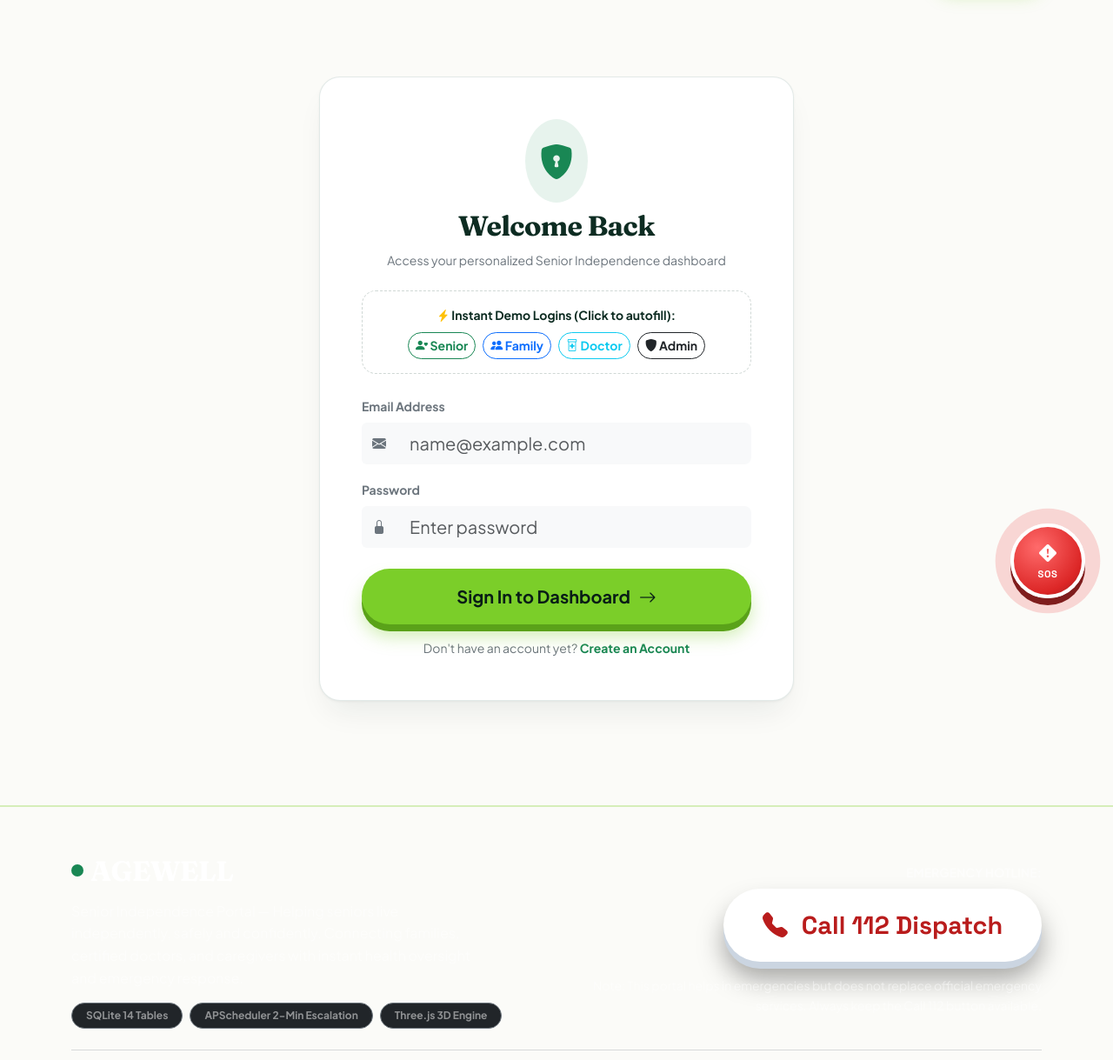
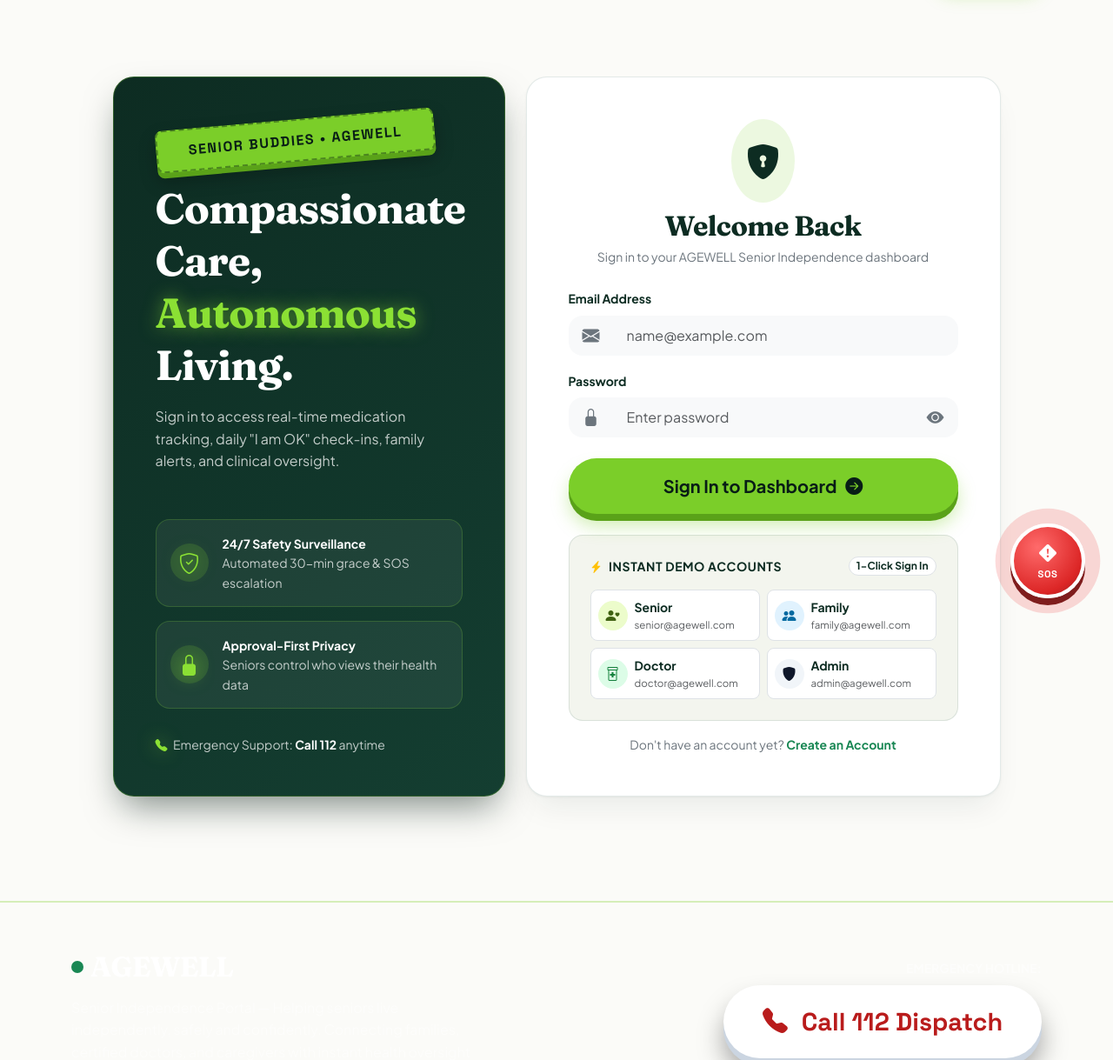
Before and after one commit to ARIPRAKASH32/AGEWELL, a Flask app: page /login in a window 1280 px wide. Shown: the part 80-1299 px from the top of the page at 87% size. Run offline with Flask 3, Linux system fonts and the light colour scheme.

Commit message:
feat(auth-ui): upgrade login page with premium 2-column design & 1-click demo accounts
- Fix truncated fillDemoLogin() syntax error in static/js/main.js
- Add 1-click instant sign-in support for Senior, Family, Doctor, and Admin demo accounts
- Upgrade login.html to a premium 2-column Senior Buddies forest-lime layout
- Add password visibility toggle and tactile hover micro-interactions

```diff
--- a/static/css/style.css
+++ b/static/css/style.css
@@ -611,6 +611,27 @@ h1, h2, h3, .font-serif {
   color: var(--primary-950);
 }
 
+/* Premium Login Demo Account Tiles & Form Focus */
+.demo-account-btn {
+  transition: transform 0.2s cubic-bezier(0.2, 0.8, 0.2, 1), box-shadow 0.2s ease, border-color 0.2s ease;
+  cursor: pointer;
+}
+
+.demo-account-btn:hover {
+  transform: translateY(-3px);
+  border-color: var(--accent-500) !important;
+  box-shadow: 0 8px 18px rgba(13, 44, 34, 0.08);
+}
+
+.demo-account-btn:active {
+  transform: translateY(0);
+}
+
+.form-control:focus {
+  box-shadow: 0 0 0 3px rgba(123, 206, 41, 0.28) !important;
+  background-color: #ffffff !important;
+}
+
 @media (max-width: 768px) {
   .floating-sos-btn {
     width: 70px;
--- a/static/js/main.js
+++ b/static/js/main.js
@@ -166,7 +166,7 @@ function initSOSCountdown(secondsRemaining, escalationStep, totalSteps) {
 }
 
 // 7. Demo Account Fast Login Switcher
-function fillDemoLogin(role) {
+function fillDemoLogin(role, autoSubmit = false) {
   const emailInput = document.getElementById('login-email');
   const passInput = document.getElementById('login-password');
   if (!emailInput || !passInput) return;
@@ -178,9 +178,23 @@ function fillDemoLogin(role) {
     'admin':  { email: 'admin@agewell.com',  pass: 'password123' }
   };
 
+  const creds = credentials[role];
+  if (!creds) return;
+
+  emailInput.value = creds.email;
+  passInput.value = creds.pass;
+
+  if (typeof playTone === 'function') playTone('success');
+
+  if (autoSubmit) {
+    const form = emailInput.closest('form');
+    if (form) form.submit();
+  }
+}
+
 // 8. Dynamic Theme Switcher System
 function initTheme() {
-  const savedTheme = localStorage.getItem('agewell_theme') || 'oceanic';
+  const savedTheme = localStorage.getItem('agewell_theme') || 'forest';
   setAppTheme(savedTheme, false);
 }
 
--- a/templates/auth/login.html
+++ b/templates/auth/login.html
@@ -4,69 +4,152 @@
 
 {% block content %}
 <div class="container py-5">
-  <div class="row justify-content-center">
-    <div class="col-md-8 col-lg-6">
+  <div class="row justify-content-center align-items-stretch g-4">
 
-      <!-- 3D Login Card -->
-      <div class="card-3d p-4 p-md-5 bg-white">
-        <div class="text-center mb-4">
-          <div class="d-inline-flex p-3 rounded-circle bg-success bg-opacity-10 text-success mb-2">
-            <i class="bi bi-shield-lock-fill fs-1"></i>
-          </div>
-          <h2 class="font-serif fw-bold text-forest-900">Welcome Back</h2>
-          <p class="text-secondary small">Access your personalized Senior Independence dashboard</p>
+    <!-- Left Column: Premium Branded Forest Panel -->
+    <div class="col-lg-5 d-none d-lg-flex">
+      <div class="card-3d card-3d-forest p-5 w-100 d-flex flex-column justify-content-between position-relative overflow-hidden">
+        <div>
+          <span class="difference-badge-3d mb-4">SENIOR BUDDIES • AGEWELL</span>
+          <h1 class="font-serif display-5 fw-bold text-white mb-3 lh-sm">
+            Compassionate Care, <span class="text-lime">Autonomous</span> Living.
+          </h1>
+          <p class="text-white-50 fs-6 mb-4">
+            Sign in to access real-time medication tracking, daily "I am OK" check-ins, family alerts, and clinical oversight.
+          </p>
         </div>
 
-        <!-- Fast Demo Credentials Pill Switcher -->
-        <div class="p-3 rounded-4 mb-4" style="background: var(--cream-200); border: 1px dashed rgba(20, 62, 49, 0.2);">
-          <div class="small fw-bold text-forest-900 mb-2 text-center">
-            <i class="bi bi-lightning-charge-fill text-warning"></i> Instant Demo Logins (Click to autofill):
+        <div class="d-flex flex-column gap-3 my-4">
+          <div class="p-3 rounded-4 d-flex align-items-center gap-3" style="background: rgba(255, 255, 255, 0.06); border: 1px solid rgba(139, 224, 52, 0.2);">
+            <div class="rounded-circle d-flex align-items-center justify-content-center flex-shrink-0" style="width: 44px; height: 44px; background: rgba(139, 224, 52, 0.15);">
+              <i class="bi bi-shield-check text-lime fs-4"></i>
+            </div>
+            <div>
+              <div class="fw-bold text-white small">24/7 Safety Surveillance</div>
+              <div class="text-white-50 small">Automated 30-min grace & SOS escalation</div>
+            </div>
           </div>
-          <div class="d-flex flex-wrap gap-2 justify-content-center">
-            <button type="button" class="btn btn-sm btn-outline-success rounded-pill fw-bold" onclick="fillDemoLogin('senior')">
-              <i class="bi bi-person-heart"></i> Senior
-            </button>
-            <button type="button" class="btn btn-sm btn-outline-primary rounded-pill fw-bold" onclick="fillDemoLogin('family')">
-              <i class="bi bi-people-fill"></i> Family
-            </button>
-            <button type="button" class="btn btn-sm btn-outline-info rounded-pill fw-bold" onclick="fillDemoLogin('doctor')">
-              <i class="bi bi-prescription2"></i> Doctor
-            </button>
-            <button type="button" class="btn btn-sm btn-outline-dark rounded-pill fw-bold" onclick="fillDemoLogin('admin')">
-              <i class="bi bi-shield-fill"></i> Admin
-            </button>
+
+          <div class="p-3 rounded-4 d-flex align-items-center gap-3" style="background: rgba(255, 255, 255, 0.06); border: 1px solid rgba(139, 224, 52, 0.2);">
+            <div class="rounded-circle d-flex align-items-center justify-content-center flex-shrink-0" style="width: 44px; height: 44px; background: rgba(139, 224, 52, 0.15);">
+              <i class="bi bi-lock-fill text-lime fs-4"></i>
+            </div>
+            <div>
+              <div class="fw-bold text-white small">Approval-First Privacy</div>
+              <div class="text-white-50 small">Seniors control who views their health data</div>
+            </div>
           </div>
         </div>
 
-        <form action="{{ url_for('login') }}" method="POST">
+        <div class="small text-white-50">
+          <i class="bi bi-telephone-fill text-lime me-1"></i> Emergency Support: <strong class="text-white">Call 112</strong> anytime
+        </div>
+      </div>
+    </div>
+
+    <!-- Right Column: Premium Login & Instant Demo Accounts -->
+    <div class="col-md-10 col-lg-6">
+      <div class="card-3d p-4 p-md-5 bg-white h-100">
+        <div class="text-center mb-4">
+          <div class="d-inline-flex p-3 rounded-circle mb-2" style="background: rgba(123, 206, 41, 0.14); color: var(--primary-900);">
+            <i class="bi bi-shield-lock-fill fs-1"></i>
+          </div>
+          <h2 class="font-serif fw-bold text-forest-900 mb-1">Welcome Back</h2>
+          <p class="text-secondary small mb-0">Sign in to your AGEWELL Senior Independence dashboard</p>
+        </div>
+
+        <form action="{{ url_for('login') }}" method="POST" id="login-form">
           <div class="mb-3">
-            <label class="form-label fw-bold text-secondary small">Email Address</label>
-            <div class="input-group">
-              <span class="input-group-text bg-light border-0"><i class="bi bi-envelope-fill text-secondary"></i></span>
-              <input type="email" id="login-email" name="email" class="form-control form-control-lg bg-light border-0" placeholder="name@example.com" required>
+            <label class="form-label fw-bold text-forest-900 small">Email Address</label>
+            <div class="input-group input-group-lg">
+              <span class="input-group-text bg-light border-0 rounded-start-4 px-3"><i class="bi bi-envelope-fill text-secondary"></i></span>
+              <input type="email" id="login-email" name="email" class="form-control bg-light border-0 rounded-end-4 fs-6" placeholder="name@example.com" required>
             </div>
           </div>
 
           <div class="mb-4">
-            <label class="form-label fw-bold text-secondary small">Password</label>
-            <div class="input-group">
-              <span class="input-group-text bg-light border-0"><i class="bi bi-lock-fill text-secondary"></i></span>
-              <input type="password" id="login-password" name="password" class="form-control form-control-lg bg-light border-0" placeholder="Enter password" required>
+            <label class="form-label fw-bold text-forest-900 small">Password</label>
+            <div class="input-group input-group-lg">
+              <span class="input-group-text bg-light border-0 rounded-start-4 px-3"><i class="bi bi-lock-fill text-secondary"></i></span>
+              <input type="password" id="login-password" name="password" class="form-control bg-light border-0 fs-6" placeholder="Enter password" required>
+              <button class="btn bg-light border-0 rounded-end-4 px-3 text-secondary" type="button" onclick="const p = document.getElementById('login-password'); p.type = p.type === 'password' ? 'text' : 'password'; this.querySelector('i').classList.toggle('bi-eye-fill'); this.querySelector('i').classList.toggle('bi-eye-slash-fill');" title="Toggle password visibility">
+                <i class="bi bi-eye-fill"></i>
+              </button>
             </div>
           </div>
 
-          <button type="submit" class="btn-3d btn-3d-lime w-100 py-3 fs-5 mb-3">
-            Sign In to Dashboard <i class="bi bi-arrow-right"></i>
+          <button type="submit" class="btn-3d btn-3d-lime w-100 py-3 fs-5 mb-4">
+            Sign In to Dashboard <i class="bi bi-arrow-right-circle-fill"></i>
           </button>
+        </form>
 
-          <div class="text-center small text-secondary">
-            Don't have an account yet?
-            <a href="{{ url_for('register') }}" class="fw-bold text-success text-decoration-none">Create an Account</a>
+        <!-- Instant 1-Click Demo Accounts -->
+        <div class="p-3 p-md-4 rounded-4 mb-3" style="background: var(--surface-subtle); border: 1px solid var(--surface-border);">
+          <div class="d-flex justify-content-between align-items-center mb-3">
+            <span class="small fw-bold text-forest-900 text-uppercase" style="letter-spacing: 0.04em;">
+              <i class="bi bi-lightning-charge-fill text-warning me-1"></i> Instant Demo Accounts
+            </span>
+            <span class="badge bg-white text-forest-900 border rounded-pill px-2 py-1 small">1-Click Sign In</span>
           </div>
-        </form>
+
+          <div class="row g-2">
+            <div class="col-6">
+              <button type="button" class="demo-account-btn w-100 text-start p-2 rounded-3 border bg-white d-flex align-items-center gap-2" onclick="fillDemoLogin('senior', true)">
+                <span class="rounded-circle d-flex align-items-center justify-content-center flex-shrink-0" style="width: 34px; height: 34px; background: #ecfccb; color: #3f6212;">
+                  <i class="bi bi-person-heart"></i>
+                </span>
+                <div class="overflow-hidden">
+                  <div class="fw-bold text-forest-900 small lh-tight">Senior</div>
+                  <div class="text-muted text-truncate" style="font-size: 0.72rem;">senior@agewell.com</div>
+                </div>
+              </button>
+            </div>
+
+            <div class="col-6">
+              <button type="button" class="demo-account-btn w-100 text-start p-2 rounded-3 border bg-white d-flex align-items-center gap-2" onclick="fillDemoLogin('family', true)">
+                <span class="rounded-circle d-flex align-items-center justify-content-center flex-shrink-0" style="width: 34px; height: 34px; background: #e0f2fe; color: #0369a1;">
+                  <i class="bi bi-people-fill"></i>
+                </span>
+                <div class="overflow-hidden">
+                  <div class="fw-bold text-forest-900 small lh-tight">Family</div>
+                  <div class="text-muted text-truncate" style="font-size: 0.72rem;">family@agewell.com</div>
+                </div>
+              </button>
+            </div>
+
+            <div class="col-6">
+              <button type="button" class="demo-account-btn w-100 text-start p-2 rounded-3 border bg-white d-flex align-items-center gap-2" onclick="fillDemoLogin('doctor', true)">
+                <span class="rounded-circle d-flex align-items-center justify-content-center flex-shrink-0" style="width: 34px; height: 34px; background: #dcfce7; color: #15803d;">
+                  <i class="bi bi-prescription2"></i>
+                </span>
+                <div class="overflow-hidden">
+                  <div class="fw-bold text-forest-900 small lh-tight">Doctor</div>
+                  <div class="text-muted text-truncate" style="font-size: 0.72rem;">doctor@agewell.com</div>
+                </div>
+              </button>
+            </div>
+
+            <div class="col-6">
+              <button type="button" class="demo-account-btn w-100 text-start p-2 rounded-3 border bg-white d-flex align-items-center gap-2" onclick="fillDemoLogin('admin', true)">
+                <span class="rounded-circle d-flex align-items-center justify-content-center flex-shrink-0" style="width: 34px; height: 34px; background: #f1f5f9; color: #0f172a;">
+                  <i class="bi bi-shield-fill"></i>
+                </span>
+                <div class="overflow-hidden">
+                  <div class="fw-bold text-forest-900 small lh-tight">Admin</div>
+                  <div class="text-muted text-truncate" style="font-size: 0.72rem;">admin@agewell.com</div>
+                </div>
+              </button>
+            </div>
+          </div>
+        </div>
+
+        <div class="text-center small text-secondary">
+          Don't have an account yet?
+          <a href="{{ url_for('register') }}" class="fw-bold text-success text-decoration-none">Create an Account</a>
+        </div>
       </div>
+    </div>
 
-    </div>
   </div>
 </div>
 {% endblock %}
```
